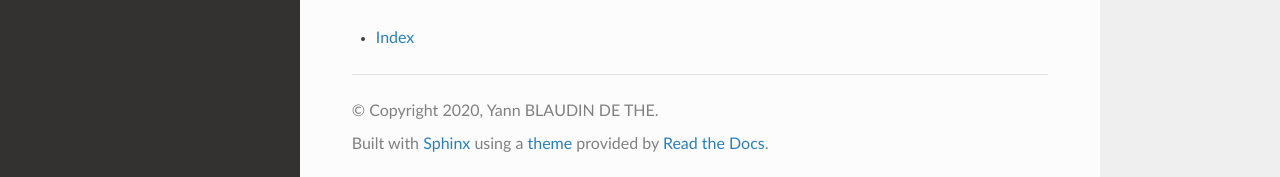
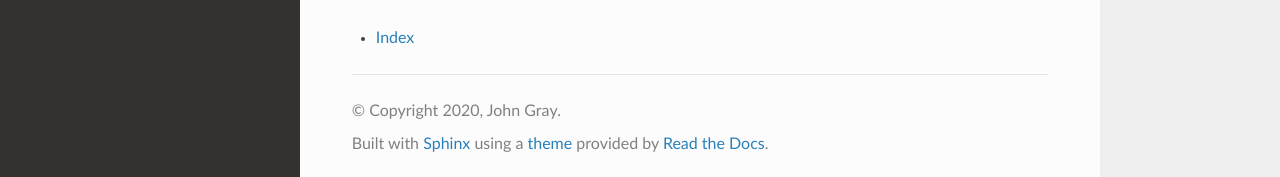
Before and after one commit to ydethe/blocksim, a Sphinx documentation site: the page built from docs/index.rst, in a window 1280 px wide and 1117 px high. Shown: the part 937-1114 px from the top of the window. Built offline with Sphinx 7.4.7 and the Read the Docs theme 2.0.0, drawn with Linux system fonts in a browser that asks for light colours; pages that are not in the unit, such as notebooks, are missing from menus.

Commit message:
Preparation v0.3.0

```diff
--- a/AUTHORS.rst
+++ b/AUTHORS.rst
@@ -5,7 +5,7 @@
 Development Lead
 ----------------
 
-* Yann de The <yann@johncloud.fr>
+* John Gray <manawenuz@johncloud.fr>
 
 Contributors
 ------------
--- a/docs/conf.py
+++ b/docs/conf.py
@@ -93,8 +93,8 @@
 
 # General information about the project.
 project = u"blocksim"
-copyright = u"2020, Yann BLAUDIN DE THE"
-author = u"Yann BLAUDIN DE THE"
+copyright = u"2020, John Gray"
+author = u"John Gray"
 
 # The version info for the project you're documenting, acts as replacement for
 # |version| and |release|, also used in various other places throughout the
@@ -308,7 +308,7 @@
         master_doc,
         "blocksim.tex",
         u"blocksim Documentation",
-        u"Yann BLAUDIN DE THE",
+        u"John Gray",
         "manual",
     ),
 ]
--- a/setup.cfg
+++ b/setup.cfg
@@ -1,7 +1,7 @@
 [metadata]
 name = blocksim
-author = Yann de The
-author_email = yann@johncloud.fr
+author = John Gray
+author_email = manawenuz@johncloud.fr
 home_page = https://gitlab.com/manawenuz/blocksim
 description = A library to simulate a closed-loop system
 long_description = file: README.rst
```
Also changed, not shown: 1 other file.
